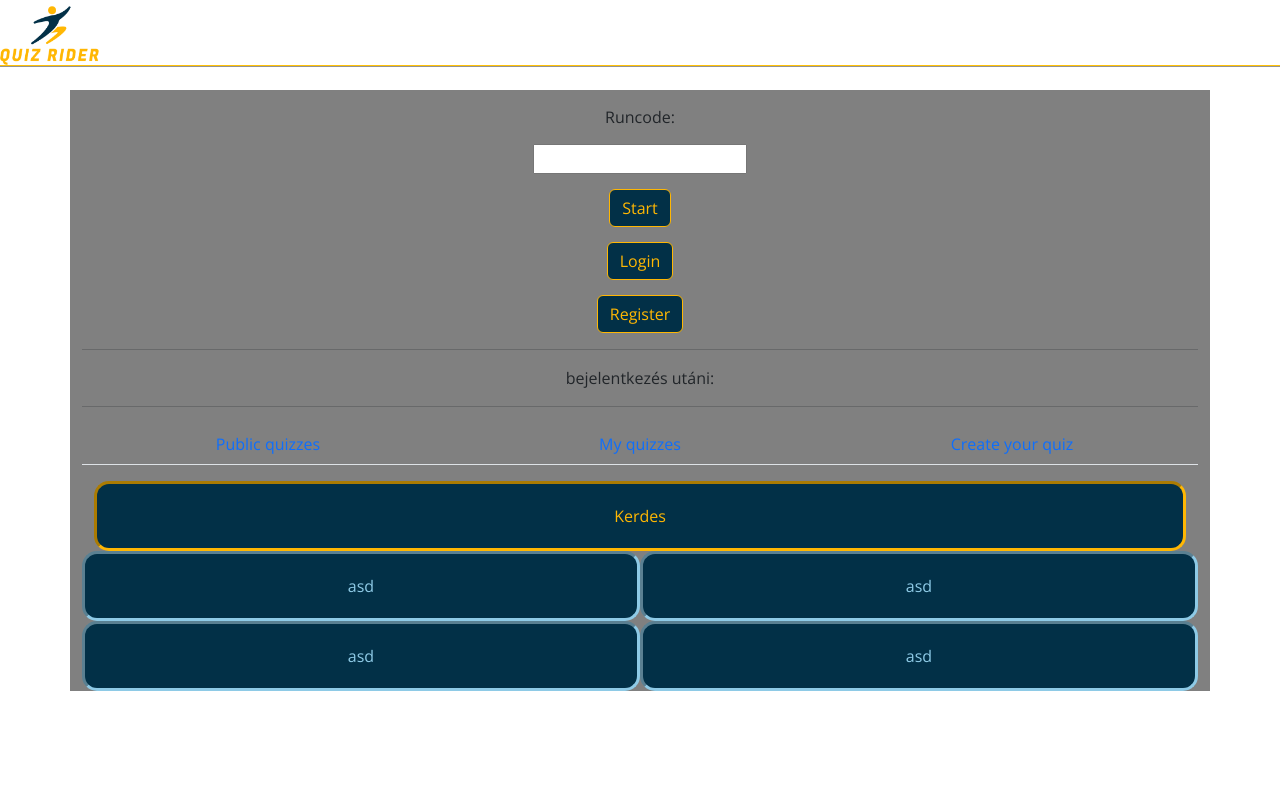
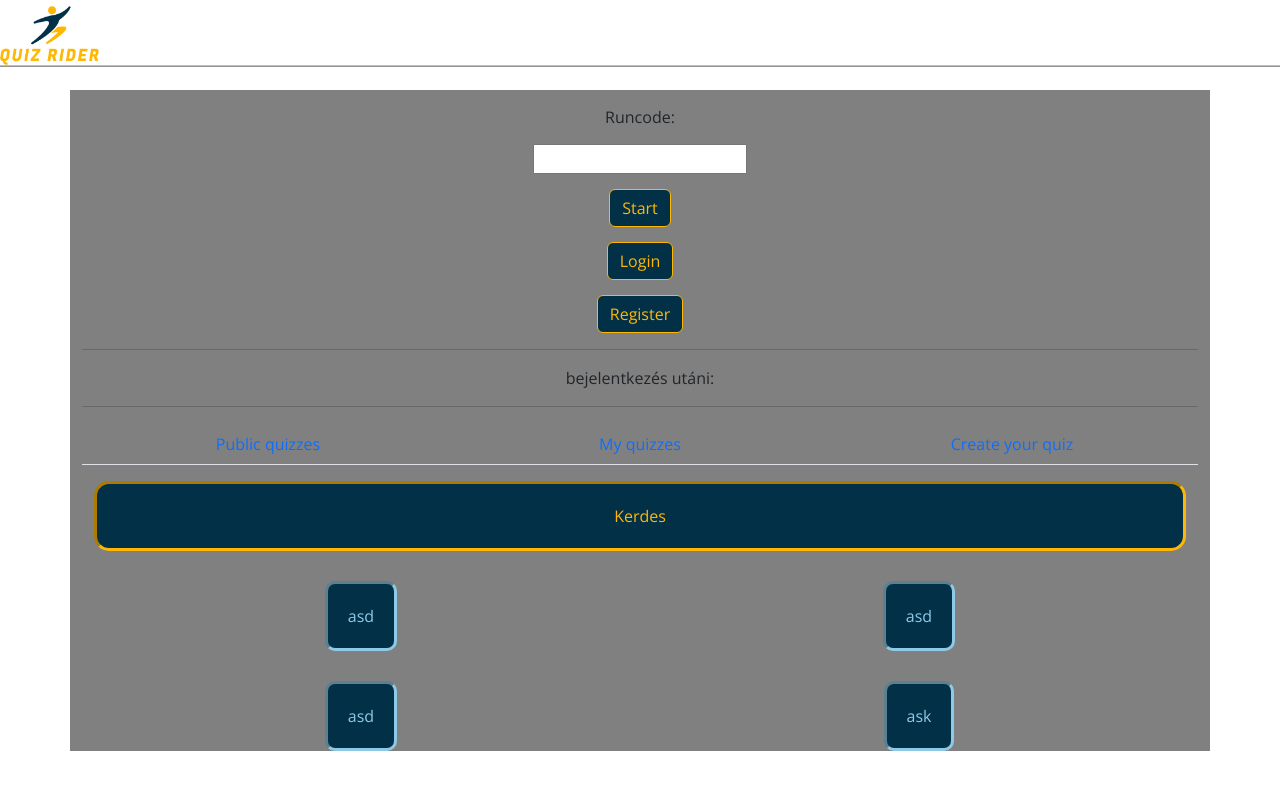
Before and after one commit to Handy1716/quizrider, a React (Create React App) app in the folder frontend/: page / in a window 1280 px wide. Shown: the top 790 px of the page. Built offline with nearby package versions, Linux system fonts and the light colour scheme.

Commit message:
game style

```diff
--- a/frontend/src/Components/game.tsx
+++ b/frontend/src/Components/game.tsx
@@ -7,8 +7,8 @@ export default function Game(){
         <Container>
         <Form>
             <div className="question">Kerdes</div>
-            <Row className="answerRow"><Col className="answer">asd</Col><Col className="answer">asd</Col></Row>
-            <Row className="answerRow"><Col className="answer">asd</Col><Col className="answer">asd</Col></Row>
+            <Row className="answerRow"><Col ><div className="answer">asd</div></Col><Col><div className="answer">asd</div></Col></Row>
+            <Row className="answerRow"><Col><div className="answer">asd</div></Col><Col><div className="answer">ask</div></Col></Row>
         </Form>
         </Container>
     )
--- a/frontend/src/index.css
+++ b/frontend/src/index.css
@@ -63,9 +63,11 @@ body {
   margin: auto;
 }
 .answer{
+  margin: auto;
+  margin-top: 30px;
   border: #8ecae6;
   border-style: inset;
-  border-radius: 15px;
+  border-radius: 10px;
   padding: 20px;
   text-align: center;
   text-decoration: solid;
@@ -73,3 +75,11 @@ body {
   background-color: #023047;
   width: fit-content;
 }
+.answer:hover{
+  cursor: pointer;
+  background-color:#023047;
+  color: #FFB703;
+  border-color: #FFB703;
+  border-style: ridge;
+
+}
```
